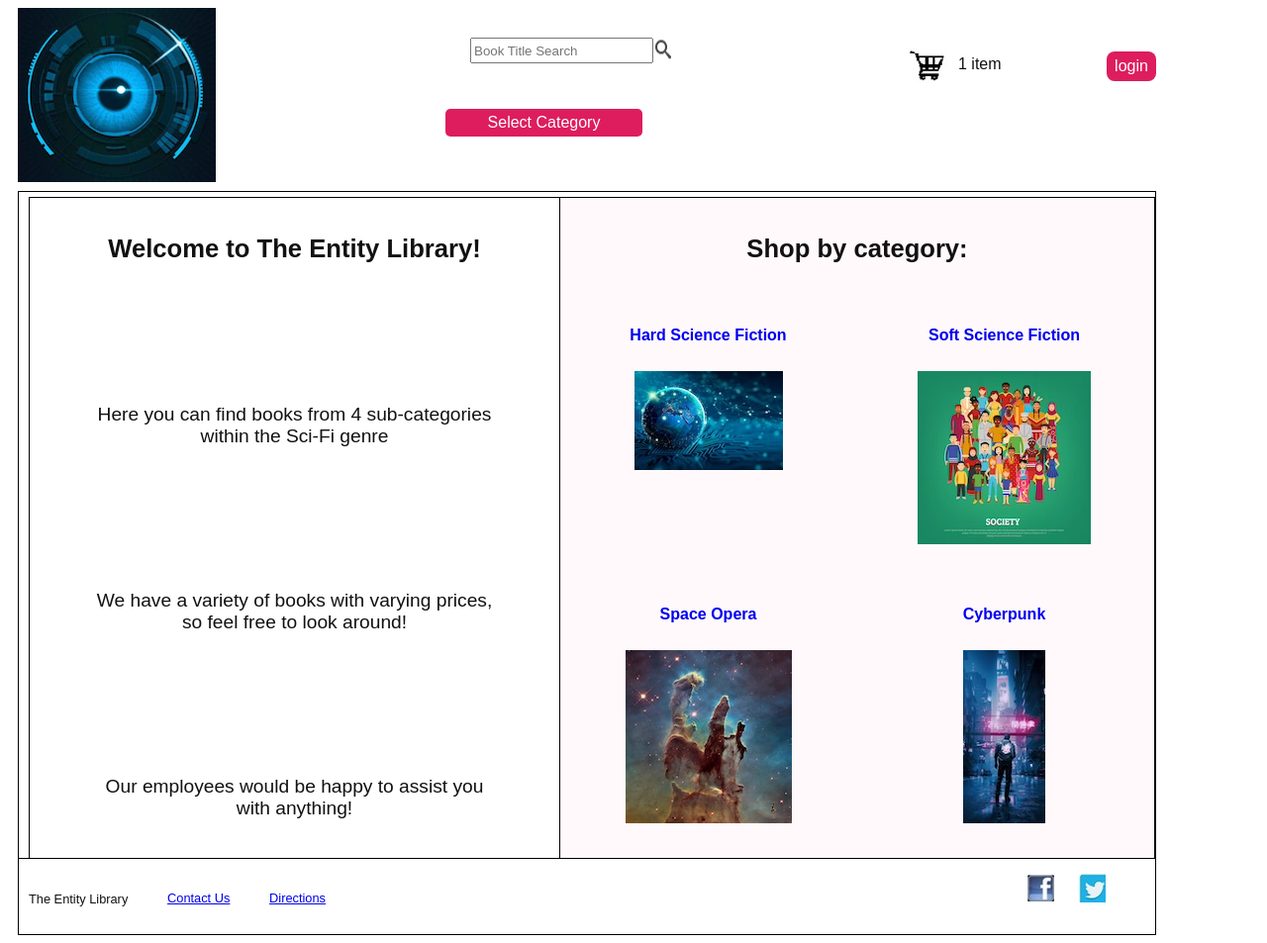
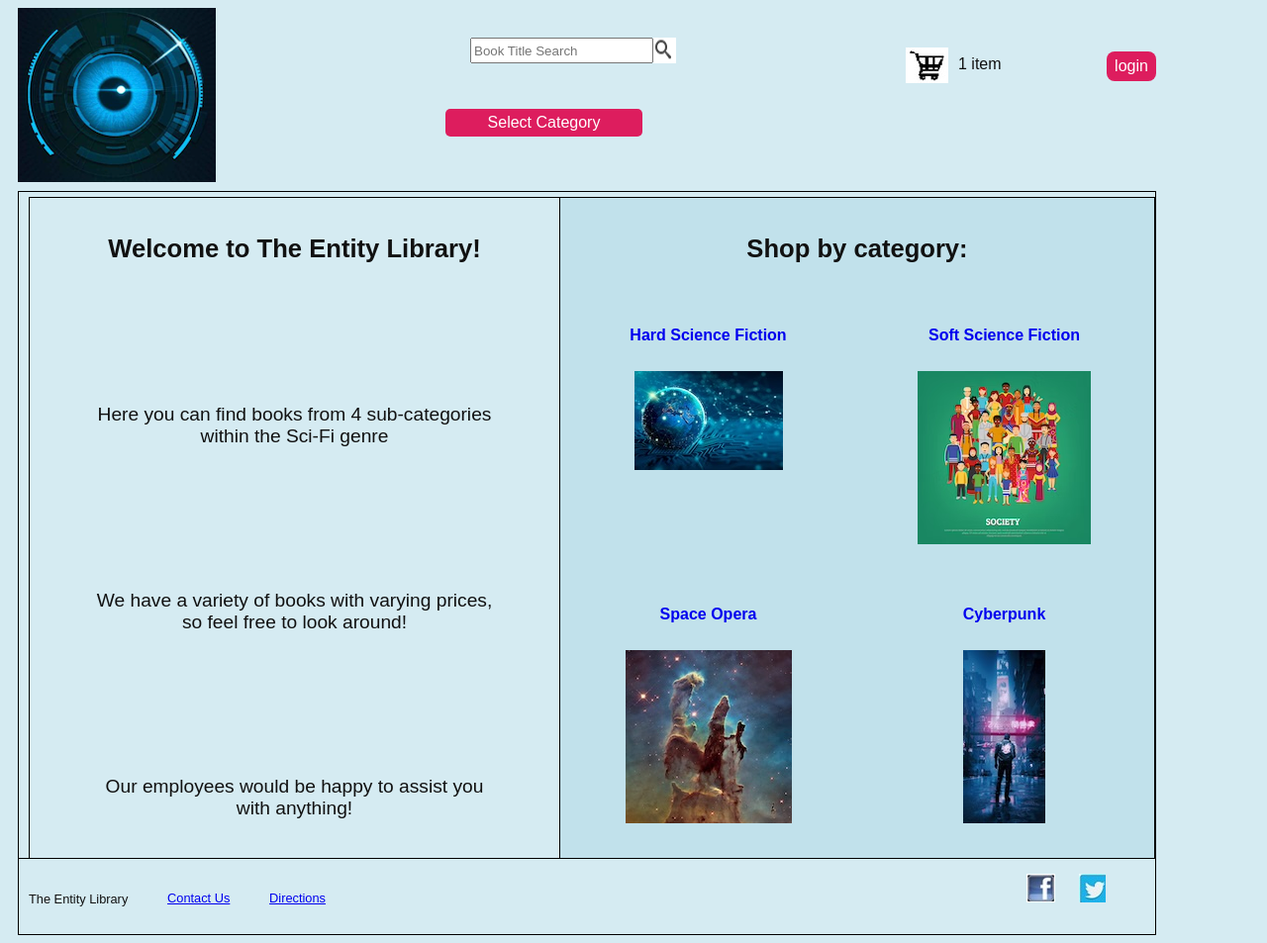
Before and after one commit to william28908/Assignment_6_Part_I, a Flask app: page / in a window 1280 px wide. Shown: the whole page at 99% size. Run offline with Flask 3, Linux system fonts and the light colour scheme.

Commit message:
Update main.css

```diff
--- a/bookstore/static/css/main.css
+++ b/bookstore/static/css/main.css
@@ -194,8 +194,9 @@ h1{
     max-width: 600px;
     border-left: 1px solid black;
     padding: 20px 0;
-    background-color: #fff9fc;
     text-align: center;
+    background-color: rgba(173, 216, 230, 0.5);
+
 }
 
 #categorySelections {
@@ -308,3 +309,7 @@ h1{
     font-size: 0.875em;
     text-decoration: none;
 }
+
+html {
+    background-color: rgba(173, 216, 230, 0.5);
+}
```
